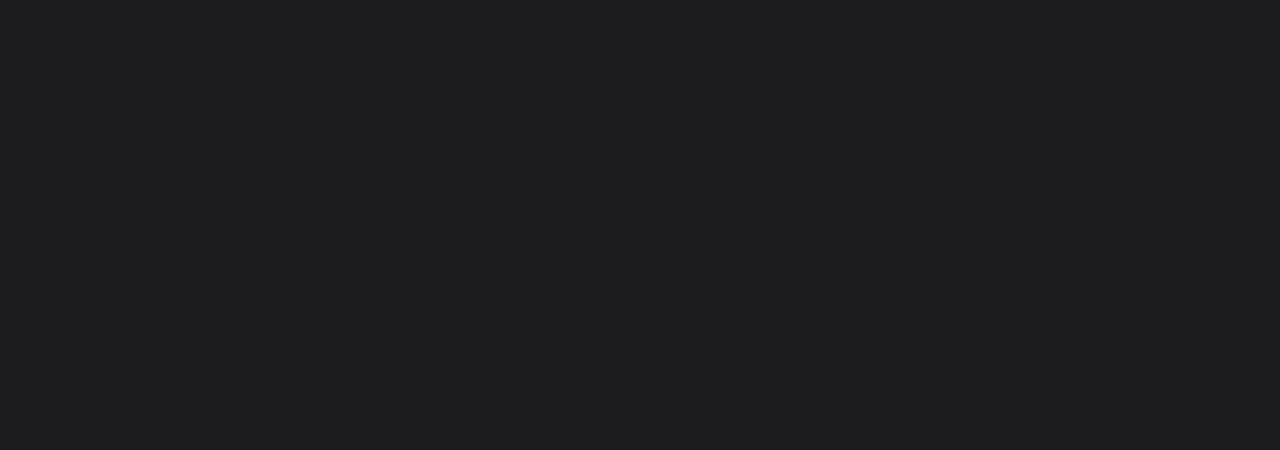
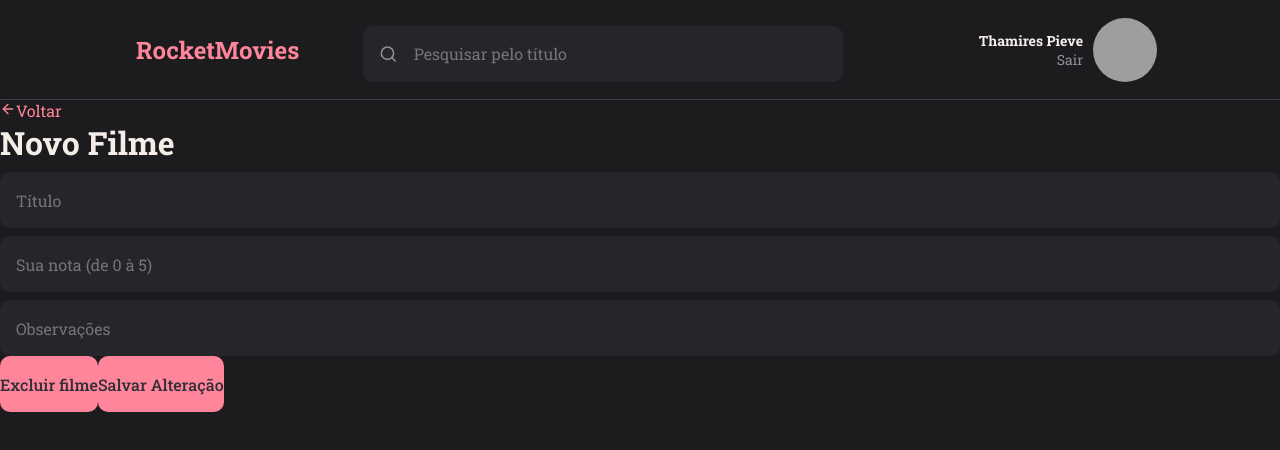
Before and after one commit to thamirespieve/rocketMovies, a React (Vite) app: page /newMovie in a window 1280 px wide. Before the commit this address had no page. Shown: the top 450 px of the page. Built offline with nearby package versions, Linux system fonts and the light colour scheme; grey boxes are pictures that could not be loaded.

Commit message:
feat: structerstructering new movie pages

```diff
--- a/src/components/Input/Input.jsx
+++ b/src/components/Input/Input.jsx
@@ -4,7 +4,7 @@
 
   return(
     <Container >
-      <Icon/>
+      {Icon&&<Icon/>}
 
       <input type={type} placeholder={placeholder} {...rest} />
     </Container>
--- /dev/null
+++ b/src/components/Tag/Tag.jsx
@@ -0,0 +1,6 @@
+import { Container } from "./style";
+
+export function Tag({title,isActive}){
+
+  return (<Container></Container>)
+}
--- /dev/null
+++ b/src/components/Tag/style.js
@@ -0,0 +1,3 @@
+import styled from 'styled-components'
+
+export const Container = styled.div``
--- a/src/pages/Home/Home.jsx
+++ b/src/pages/Home/Home.jsx
@@ -1,6 +1,6 @@
 import { FiPlus } from "react-icons/fi";
 
-import { Container,Content } from "./style";
+import { Container,Content,AddMovie } from "./style";
 
 import { Header } from "../../components/Header/Header";
 import { Card } from "../../components/Card/Card";
@@ -14,7 +14,7 @@
         <header>
 
           <h1>Meus filmes</h1>
-          <button><FiPlus/>Adicionar filme</button>
+          <AddMovie to="/newMovie"><FiPlus/>Adicionar filme</AddMovie>
         </header>
           <Card title="interstellar"
           description='Pragas nas colheitas fizeram a civilização humana regredir para uma sociedade agrária em futuro de data desconhecida. Cooper, ex-piloto da NASA, tem uma fazenda com sua família. Murphy, a filha de dez anos de Cooper, acredita que seu quarto está assombrado por um fantasma que tenta se comunicar com ela. Pai e filha descobrem que o "fantasma" é uma inteligência desconhecida que está enviando mensagens codificadas através de radiação gravitacional, deixando coordenadas em binário que os levam até uma instalação secreta da NASA liderada pelo professor John Brand. O cientista revela que um buraco de minhoca foi aberto perto de Saturno e que ele leva a planetas que podem oferecer condições de sobrevivência para a espécie humana. As "missões Lázaro" enviadas anos antes identificaram três planetas potencialmente habitáveis orbitando o buraco negro Gargântua: Miller, Edmunds e Mann – nomeados em homenagem aos astronautas que os pesquisaram. Brand recruta Cooper para pilotar a nave espacial Endurance e recuperar os dados dos astronautas; se um dos planetas se mostrar habitável, a humanidade irá seguir para ele na instalação da NASA, que é na realidade uma enorme estação espacial. A partida de Cooper devasta Murphy.
--- a/src/pages/Home/style.js
+++ b/src/pages/Home/style.js
@@ -1,3 +1,4 @@
+import { Link } from 'react-router-dom'
 import styled from 'styled-components'
 
 export const Container = styled.div`
@@ -14,10 +15,12 @@
     h1 {
       font-size: 32px;
     }
+  }
+`
 
-    button {
+export const AddMovie = styled(Link)`
   color: ${({ theme }) => theme.COLORS.BACKGROUND_BLACK};
-
+  background: ${({ theme }) => theme.COLORS.PINK};
   padding: 14px 32px;
 
   border: none;
@@ -26,6 +29,4 @@
   display: flex;
   align-items: center;
   gap: 8px;
-    }
-  }
 `
--- /dev/null
+++ b/src/pages/New/New.jsx
@@ -0,0 +1,35 @@
+import { Container } from "./styled";
+
+import {Header} from "../../components/Header/Header"
+import { FiArrowLeft } from "react-icons/fi";
+import { Input } from "../../components/Input/Input";
+import {Button} from "../../components/Button/Button"
+import {Tag} from "../../components/Tag/Tag"
+
+export function New(){
+
+  return(
+  <Container>
+    <Header/>
+    <a href="/"><FiArrowLeft/>Voltar</a>
+    <form>
+      <h1>Novo Filme</h1>
+
+      <div>
+        <Input type = "text" placeholder="Título"/>
+        <Input type = "text" placeholder="Sua nota (de 0 à 5)"/>
+      </div>
+
+      <Input type = "text" placeholder="Observações"/>
+
+      <Tag title = "React" isActive/>
+      <Tag/>
+
+      <Button title="Excluir filme" />
+      <Button title="Salvar Alteração" />
+    </form>
+
+  </Container>
+  )
+
+}
--- /dev/null
+++ b/src/pages/New/styled.js
@@ -0,0 +1,3 @@
+import styled from 'styled-components'
+
+export const Container = styled.div``
--- a/src/routes/app.routes.jsx
+++ b/src/routes/app.routes.jsx
@@ -2,6 +2,7 @@
 
 import { Home } from "../pages/Home/Home"
 import { Profile } from "../pages/Profile/Profile"
+import { New } from "../pages/New/New"
 
 export function AppRoutes(){
 
@@ -9,6 +10,7 @@
     <Routes>
       <Route path="/" element={<Home/>}/>
       <Route path="/profile" element={<Profile/>}/>
+      <Route path="/newMovie" element={<New/>}/>
     </Routes>
   )
 
```
Lines whose indentation alone changed are shown as unchanged.
